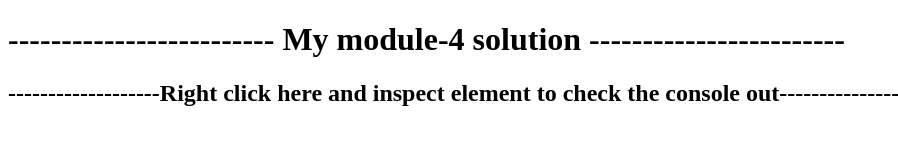
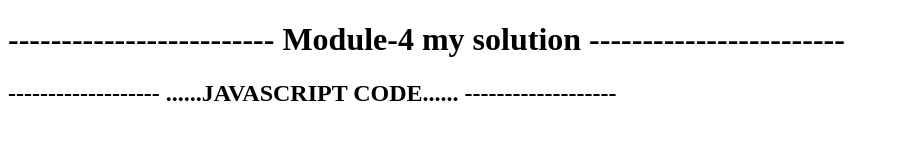
Before and after one commit to Ankoor2002Das/module4.github.io, a plain HTML site: page index.html in a window 1280 px wide. Shown: the whole page, without its empty margins (0-898 px from the left). Drawn offline with Linux system fonts and the light colour scheme.

Commit message:
Update index.html

```diff
--- a/index.html
+++ b/index.html
@@ -1,11 +1,11 @@
 <!DOCTYPE html>
 <html>
 <head>
-	<title></title>
+	<title>Coursera_week4</title>
 </head>
 <body>
-	<h1>------------------------- My module-4 solution ------------------------</h1>
-  <h2>-------------------Right click here and inspect element to check the console out--------------------</h2>
+	<h1>------------------------- Module-4 my solution  ------------------------</h1>
+  	<h2>-------------------   ......JAVASCRIPT CODE......   -------------------</h2>
 	<script src="script.js" ="text/javascript">
 
 		</script>
```
